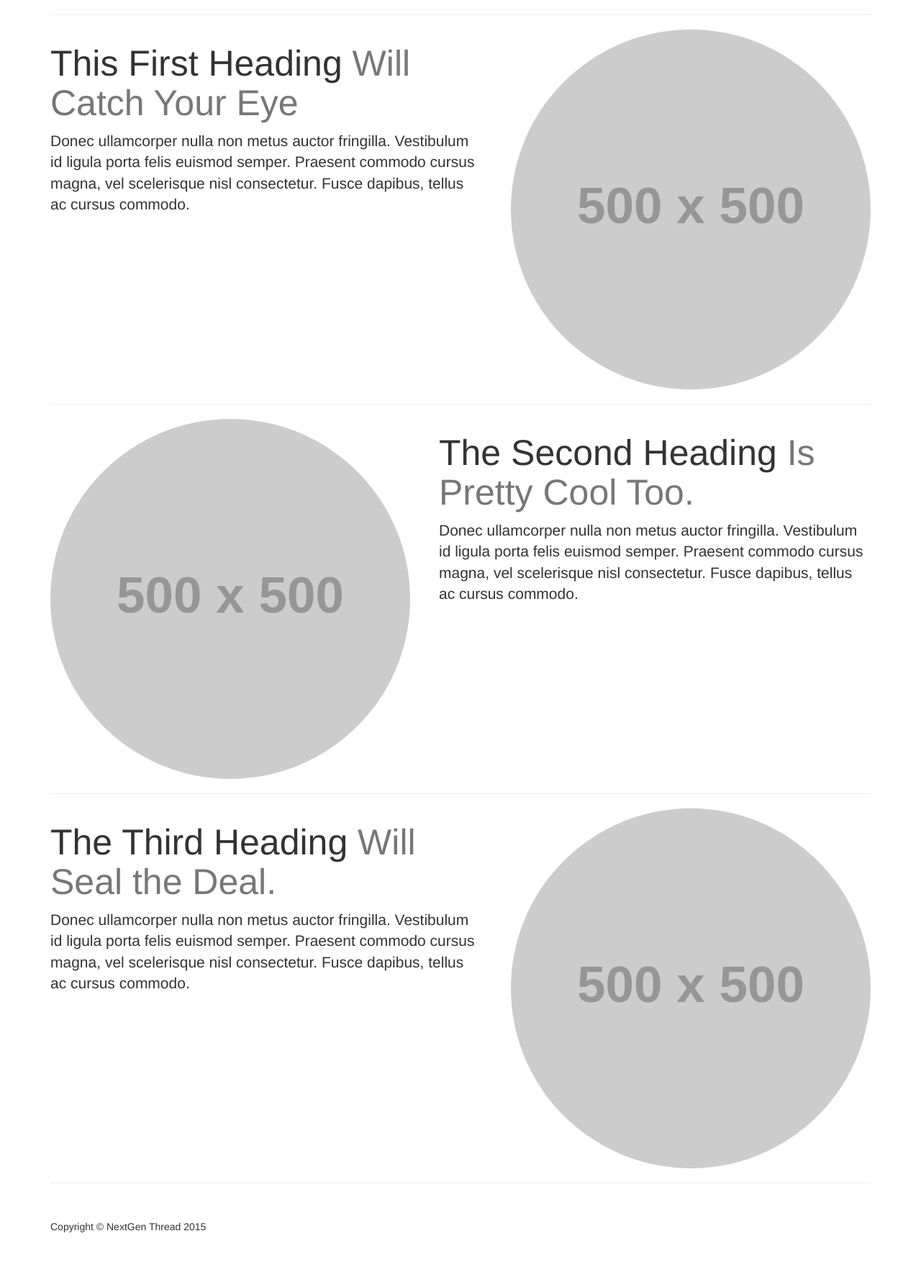
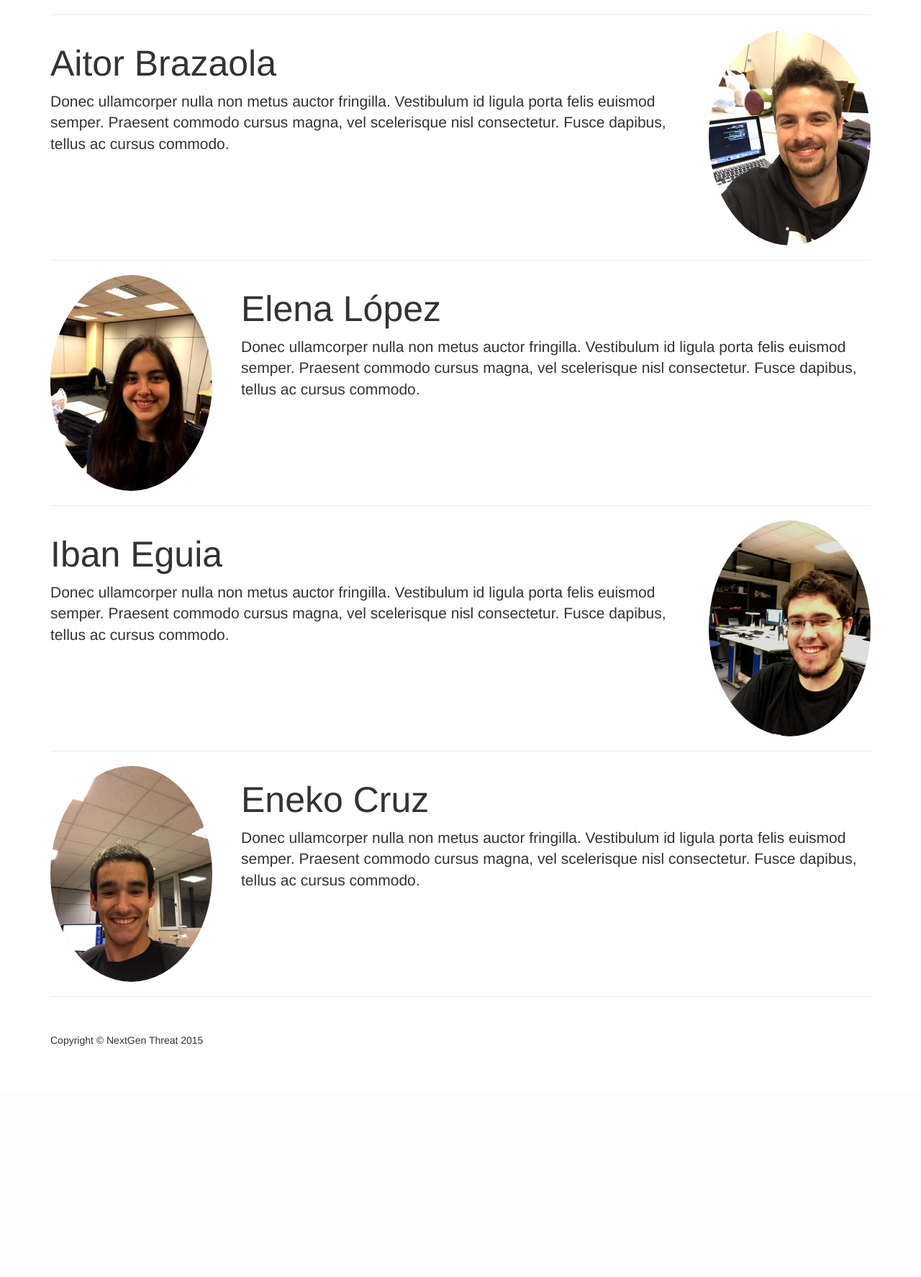
Before and after one commit to Razican/Exploding-Stars, a Django app: page /credits/ in a window 1280 px wide. Shown: the part 290-2064 px from the top of the page at 72% size. After the commit the page ends 1743 px from the top, so only its background shows below. Run offline with Django 3.2, Linux system fonts and the light colour scheme; grey boxes labelled with a size stand in for pictures from a placeholder-image service; some libraries are stand-ins or nearby versions.

Commit message:
Added credits view, still descriptions missings

```diff
--- a/web/spaceappsbilbao/NextGenThreat/templates/NextGenThreat/credits.html
+++ b/web/spaceappsbilbao/NextGenThreat/templates/NextGenThreat/credits.html
@@ -56,44 +56,21 @@
 		<div class="container">
 			<hr>
 
-			<!-- First Featurette -->
+			{% for contributor in contributors %}
 			<div class="featurette" id="about">
-				<img class="featurette-image img-circle img-responsive pull-right" src="http://placehold.it/500x500">
-				<h2 class="featurette-heading">This First Heading
-					<span class="text-muted">Will Catch Your Eye</span>
-				</h2>
+				<img class="featurette-image img-circle img-responsive {% cycle 'pull-right' 'pull-left' %}" src="{% static 'NextGenThreat/img/contributors/'|add:contributor.name|add:'.jpg' %}">
+				<h2 class="featurette-heading">{{contributor.name}} {{contributor.lastname}}</h2>
 				<p class="lead">Donec ullamcorper nulla non metus auctor fringilla. Vestibulum id ligula porta felis euismod semper. Praesent commodo cursus magna, vel scelerisque nisl consectetur. Fusce dapibus, tellus ac cursus commodo.</p>
 			</div>
 
 			<hr class="featurette-divider">
-
-			<!-- Second Featurette -->
-			<div class="featurette" id="services">
-				<img class="featurette-image img-circle img-responsive pull-left" src="http://placehold.it/500x500">
-				<h2 class="featurette-heading">The Second Heading
-					<span class="text-muted">Is Pretty Cool Too.</span>
-				</h2>
-				<p class="lead">Donec ullamcorper nulla non metus auctor fringilla. Vestibulum id ligula porta felis euismod semper. Praesent commodo cursus magna, vel scelerisque nisl consectetur. Fusce dapibus, tellus ac cursus commodo.</p>
-			</div>
-
-			<hr class="featurette-divider">
-
-			<!-- Third Featurette -->
-			<div class="featurette" id="contact">
-				<img class="featurette-image img-circle img-responsive pull-right" src="http://placehold.it/500x500">
-				<h2 class="featurette-heading">The Third Heading
-					<span class="text-muted">Will Seal the Deal.</span>
-				</h2>
-				<p class="lead">Donec ullamcorper nulla non metus auctor fringilla. Vestibulum id ligula porta felis euismod semper. Praesent commodo cursus magna, vel scelerisque nisl consectetur. Fusce dapibus, tellus ac cursus commodo.</p>
-			</div>
-
-			<hr class="featurette-divider">
+			{% endfor %}
 
 			<!-- Footer -->
 			<footer>
 				<div class="row">
 					<div class="col-lg-12">
-						<p>Copyright © NextGen Thread 2015</p>
+						<p>Copyright © NextGen Threat 2015</p>
 					</div>
 				</div>
 			</footer>
--- a/web/spaceappsbilbao/NextGenThreat/templates/NextGenThreat/index.html
+++ b/web/spaceappsbilbao/NextGenThreat/templates/NextGenThreat/index.html
@@ -93,7 +93,7 @@
 			<footer>
 				<div class="row">
 					<div class="col-lg-12">
-						<p>Copyright © NextGen Thread 2015</p>
+						<p>Copyright © NextGen Threat 2015</p>
 					</div>
 				</div>
 			</footer>
--- a/web/spaceappsbilbao/NextGenThreat/views.py
+++ b/web/spaceappsbilbao/NextGenThreat/views.py
@@ -1,3 +1,5 @@
+#-*-*- encoding: utf-8 -*-*-
+
 from django.shortcuts import render
 from django.template import RequestContext, loader, Context
 
@@ -13,5 +15,11 @@ def radar(request):
 	return render(request, 'NextGenThreat/radar.html', context)
 
 def credits(request):
-	context = {'name': 'Stephane'}
+	context = {'contributors': [
+			{'name': 'Aitor', 'lastname': 'Brazaola', 'description': 'Aitor Brazaola nulla non metus auctor fringilla. Vestibulum id ligula porta felis euismod semper. Praesent commodo cursus magna, vel scelerisque nisl consectetur. Fusce dapibus, tellus ac cursus commodo.'},
+			{'name': 'Elena', 'lastname': 'López', 'description': 'Elena López nulla non metus auctor fringilla. Vestibulum id ligula porta felis euismod semper. Praesent commodo cursus magna, vel scelerisque nisl consectetur. Fusce dapibus, tellus ac cursus commodo.'},
+			{'name': 'Iban', 'lastname': 'Eguia', 'description': 'Iban Eguia nulla non metus auctor fringilla. Vestibulum id ligula porta felis euismod semper. Praesent commodo cursus magna, vel scelerisque nisl consectetur. Fusce dapibus, tellus ac cursus commodo.'},
+			{'name': 'Eneko', 'lastname': 'Cruz', 'description': 'Eneko Cruz nulla non metus auctor fringilla. Vestibulum id ligula porta felis euismod semper. Praesent commodo cursus magna, vel scelerisque nisl consectetur. Fusce dapibus, tellus ac cursus commodo.'},
+		],
+	}
 	return render(request, 'NextGenThreat/credits.html', context)
```
Also changed, not shown: web/spaceappsbilbao/NextGenThreat/static/NextGenThreat/img/contributors/Aitor.jpg (renamed from web/spaceappsbilbao/NextGenThreat/static/NextGenThreat/img/developers/aitor.jpg), web/spaceappsbilbao/NextGenThreat/static/NextGenThreat/img/contributors/Elena.jpg (renamed from web/spaceappsbilbao/NextGenThreat/static/NextGenThreat/img/developers/elena.jpg), web/spaceappsbilbao/NextGenThreat/static/NextGenThreat/img/contributors/Eneko.jpg (renamed from web/spaceappsbilbao/NextGenThreat/static/NextGenThreat/img/developers/eneko.jpg), web/spaceappsbilbao/NextGenThreat/static/NextGenThreat/img/contributors/Iban.jpg (renamed from web/spaceappsbilbao/NextGenThreat/static/NextGenThreat/img/developers/iban.jpg).
